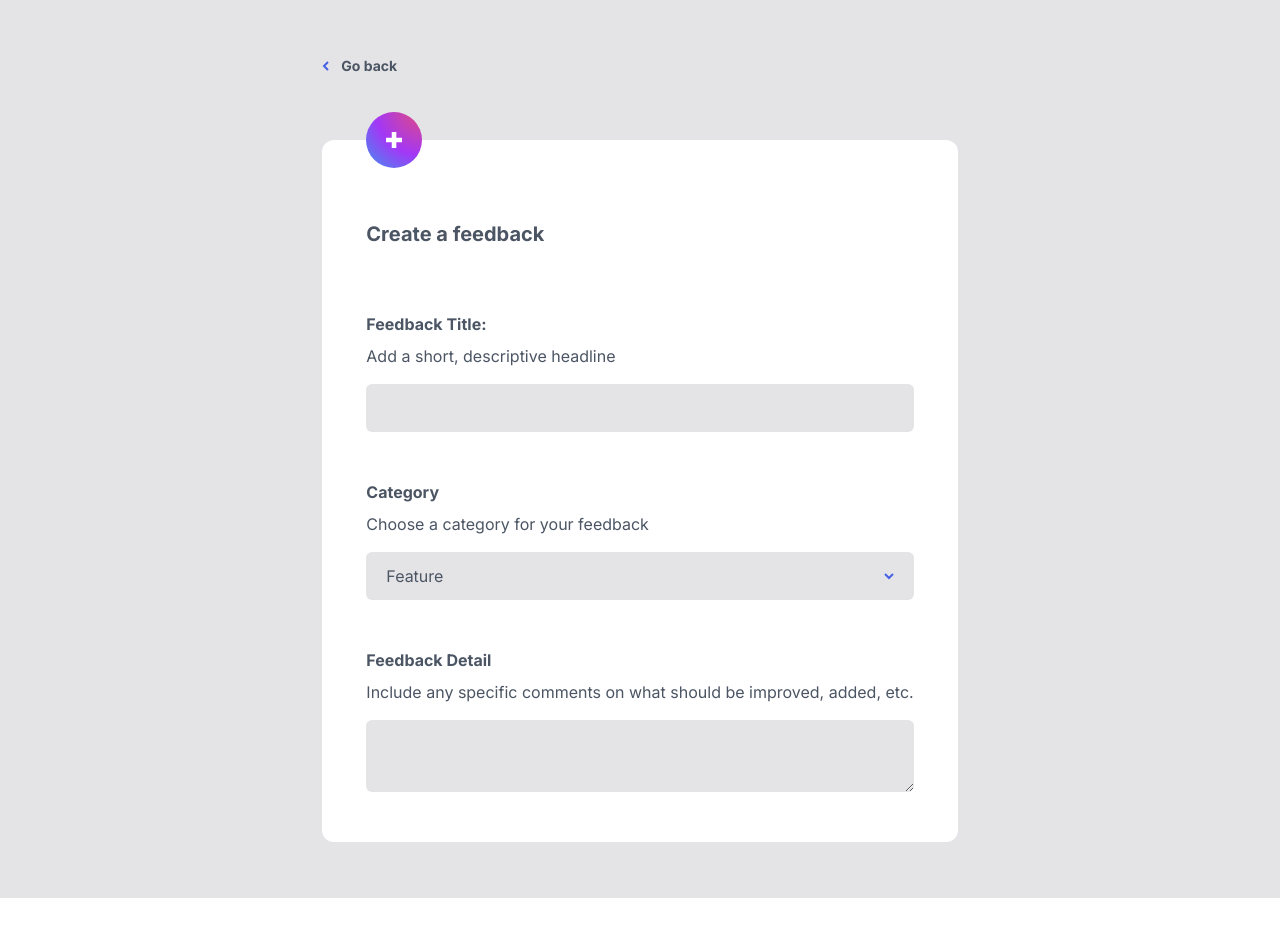
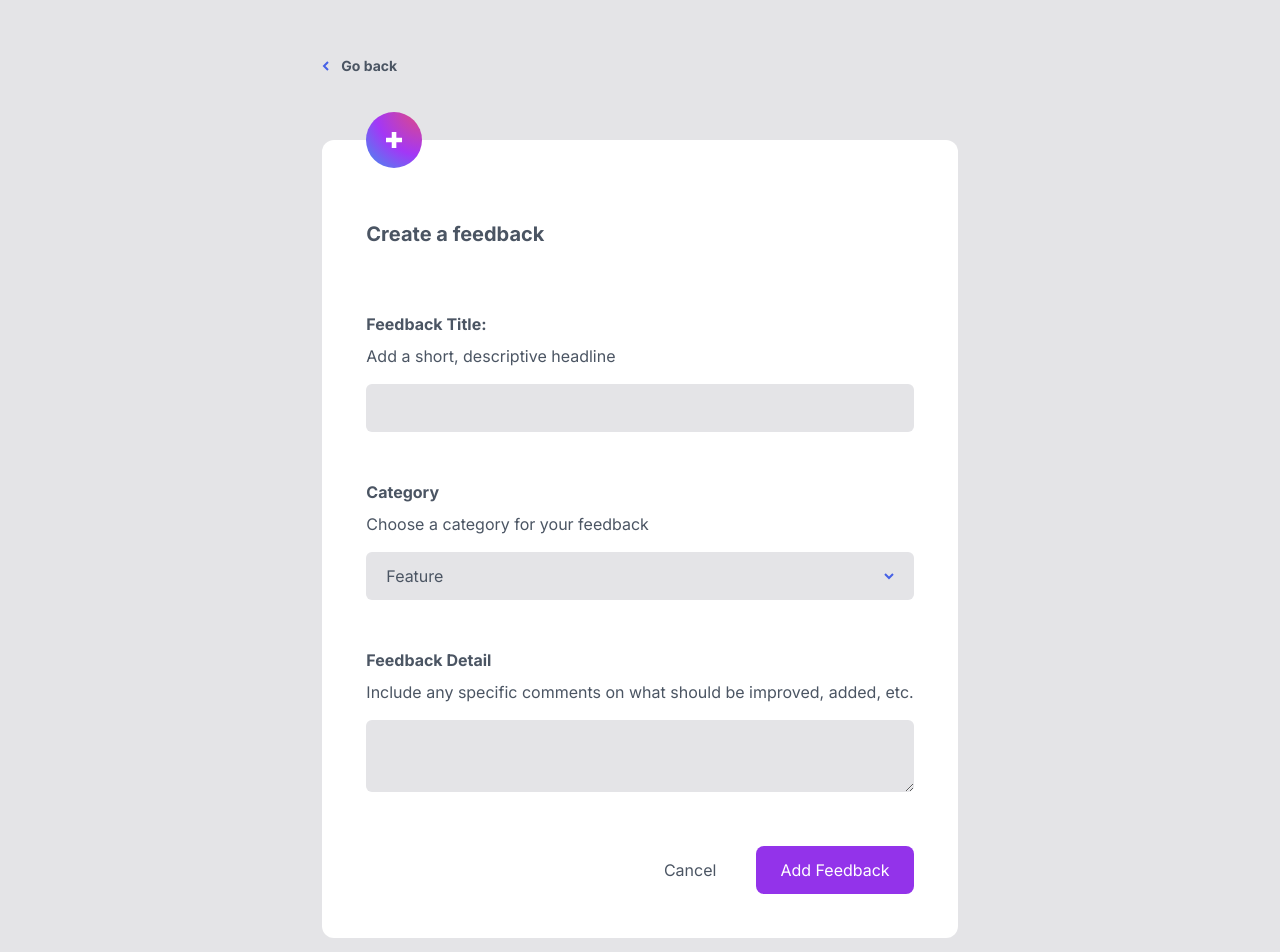
Before and after one commit to katsuragawaa/feedback-hub, a Vue app: page /feedback/new in a window 1280 px wide. Shown: the top 952 px of the page. Before the commit the page ends 898 px from the top, so only its background shows below. Built offline with nearby package versions, Linux system fonts and the light colour scheme.

Commit message:
Add buttons

```diff
--- a/src/components/feedback-form/FeedbackForm.vue
+++ b/src/components/feedback-form/FeedbackForm.vue
@@ -85,6 +85,20 @@ function handleStatusUpdate(selectedStatus: string) {
               class="w-full mt-4 px-5 py-3 bg-zinc-200 rounded-md"
             />
           </div>
+
+          <div class="flex justify-end mt-12">
+            <button
+              class="py-3 px-6 rounded-lg hover:bg-gray-200 hover:text-black duration-500"
+            >
+              Cancel
+            </button>
+            <div class="w-4"></div>
+            <button
+              class="bg-purple-600 text-white py-3 px-6 rounded-lg hover:brightness-125 duration-500"
+            >
+              Add Feedback
+            </button>
+          </div>
         </div>
       </div>
     </div>
```
